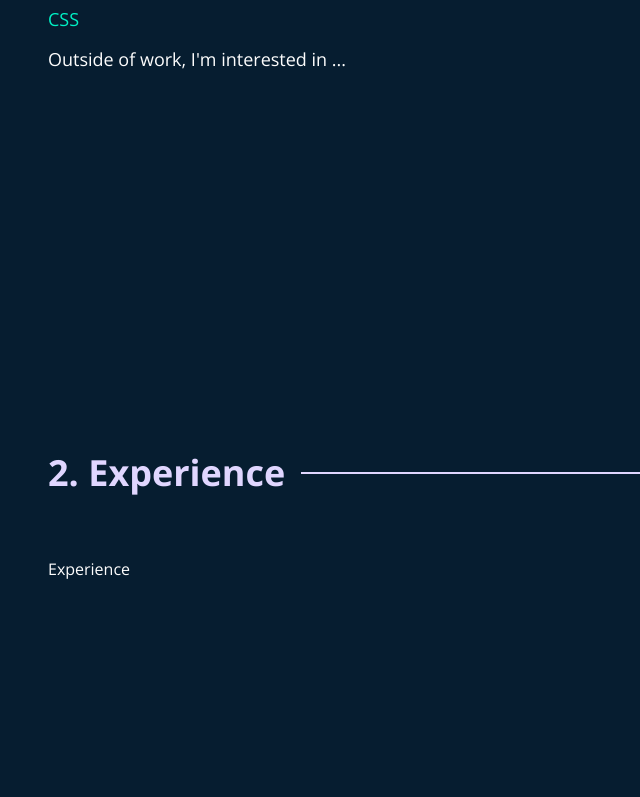
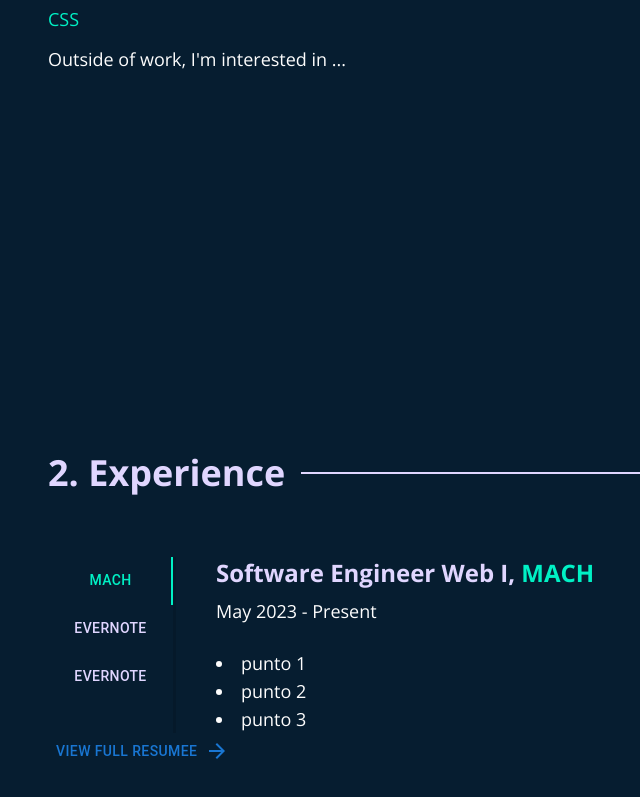
Before and after one commit to kelseyfranken/hello-kelsey, a Next.js app: page / in a window 1280 px wide. Shown: the part 1467-2264 px from the top of the page, without its empty margins (80-720 px from the left). Built offline with nearby package versions, Linux system fonts and the light colour scheme.

Commit message:
:construction: add experience section with tabs

```diff
--- a/package.json
+++ b/package.json
@@ -12,8 +12,8 @@
   "dependencies": {
     "@emotion/react": "^11.11.1",
     "@emotion/styled": "^11.11.0",
-    "@mui/icons-material": "^5.14.1",
-    "@mui/material": "^5.14.1",
+    "@mui/icons-material": "^5.14.3",
+    "@mui/material": "^5.14.5",
     "autoprefixer": "10.4.14",
     "eslint-config-next": "13.4.12",
     "eslint-config-prettier": "^8.9.0",
--- a/src/app/page.jsx
+++ b/src/app/page.jsx
@@ -19,7 +19,7 @@ export default function Home() {
       </Slide>
 
       <Slide bottom delay={500}>
-        <section className="h-screen" id="about">
+        <section className="h-screen" id="experience">
           <Experience />
         </section>
       </Slide>
--- a/src/components/Experience.jsx
+++ b/src/components/Experience.jsx
@@ -1,10 +1,18 @@
 import SectionTitle from "./SectionTitle";
+import "./styles/experience.css";
+import JobsTabs from "./JobsTabs";
+import Button from "@mui/material/Button";
+import ArrowForwardIcon from "@mui/icons-material/ArrowForward";
 
 export default function Experience() {
   return (
     <div className="pt-28 sm:pt-80 flex flex-col">
       <SectionTitle name={"Experience"} number={"2"} />
-      Experience
+      <JobsTabs />
+      <Button className="text-aqua w-fit hover:bg-aqua hover:text-darkNavy mt-12 ml-[15%] gap-2">
+        View Full Resumee
+        <ArrowForwardIcon />
+      </Button>
     </div>
   );
 }
--- /dev/null
+++ b/src/components/JobsTabs.jsx
@@ -0,0 +1,99 @@
+import { useState } from "react";
+import Tabs from "@mui/material/Tabs";
+import Tab from "@mui/material/Tab";
+import "./styles/experience.css";
+
+export default function JobsTabs() {
+  const isHorizontal = false;
+  const [value, setValue] = useState(0);
+
+  const handleTabChange = (event, newValue) => {
+    setValue(newValue);
+  };
+
+  function TabPanel(props) {
+    const { children, value, index, ...other } = props;
+
+    return (
+      <div
+        role="tabpanel"
+        hidden={value !== index}
+        id={`vertical-tabpanel`}
+        {...other}
+      >
+        {value === index && <div p={3}>{children}</div>}
+      </div>
+    );
+  }
+
+  function a11yProps(index) {
+    return {
+      id: `tab-${index}`,
+      "aria-controls": `tabpanel-${index}`,
+    };
+  }
+
+  const jobsList = [
+    {
+      companyName: "MACH",
+      jobTitle: "Software Engineer Web I",
+      duration: "May 2023 - Present",
+      description: ["punto 1", "punto 2", "punto 3"],
+    },
+    {
+      companyName: "Evernote",
+      jobTitle: "Associate Software Engineer",
+      duration: "Mar 2022 - Feb 2023",
+      description: ["punto 1", "punto 2", "punto 3"],
+    },
+    {
+      companyName: "Evernote",
+      jobTitle: "Software Engineer Intern",
+      duration: "Jan 2022 - Feb 2022",
+      description: ["punto 1", "punto 2", "punto 3"],
+    },
+  ];
+
+  return (
+    <div className="flex flex-row gap-10">
+      <Tabs
+        orientation="vertical"
+        value={value}
+        onChange={handleTabChange}
+        sx={{ borderRight: 3, borderColor: "divider" }}
+        className="w-32 text-lylla"
+        textColor="lylla"
+      >
+        {jobsList.map((job, idx) => (
+          <Tab
+            label={job.companyName}
+            {...a11yProps(idx)}
+            key={`${idx}-${job.companyName}-tab`}
+            className="font-mono"
+          />
+        ))}
+      </Tabs>
+
+      {jobsList.map((job, idx) => (
+        <TabPanel
+          value={value}
+          index={idx}
+          key={`${idx}-${job.companyName}-tab-panel`}
+        >
+          <span className="text-lylla font-bold text-2xl">
+            {job.jobTitle + ", "}
+          </span>
+          <span className="text-aqua font-bold text-2xl">
+            {job.companyName}
+          </span>
+          <div className="mt-2 text-lg">{job.duration}</div>
+          <ul className="mt-6 text-lg list-disc list-inside">
+            {job.description.map(function (descriptionItem, i) {
+              return <li key={i}>{descriptionItem}</li>;
+            })}
+          </ul>
+        </TabPanel>
+      ))}
+    </div>
+  );
+}
--- /dev/null
+++ b/src/components/styles/experience.css
@@ -0,0 +1,8 @@
+.MuiTabs-indicator {
+    background-color: var(--aqua) !important;
+
+}
+
+.Mui-selected {
+    color: var(--aqua) !important;
+  }
```
Also changed, not shown: 1 other file (tests, documents, lock files or other folders).
